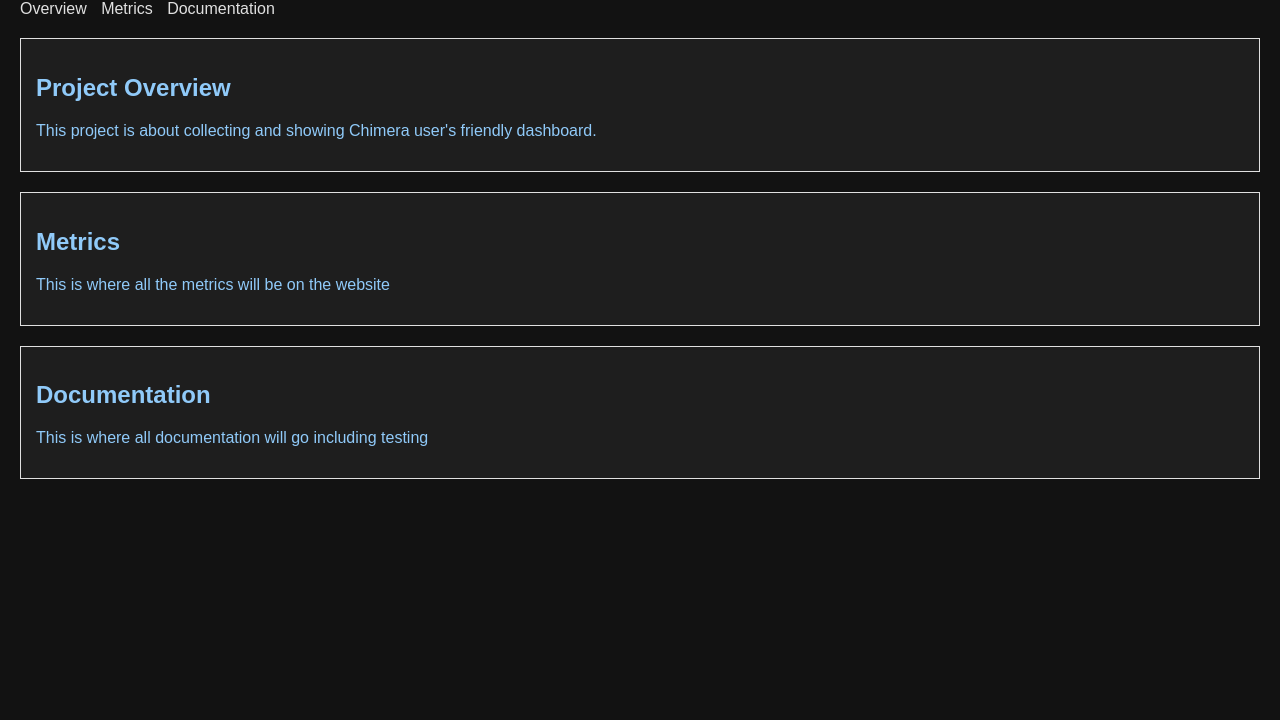
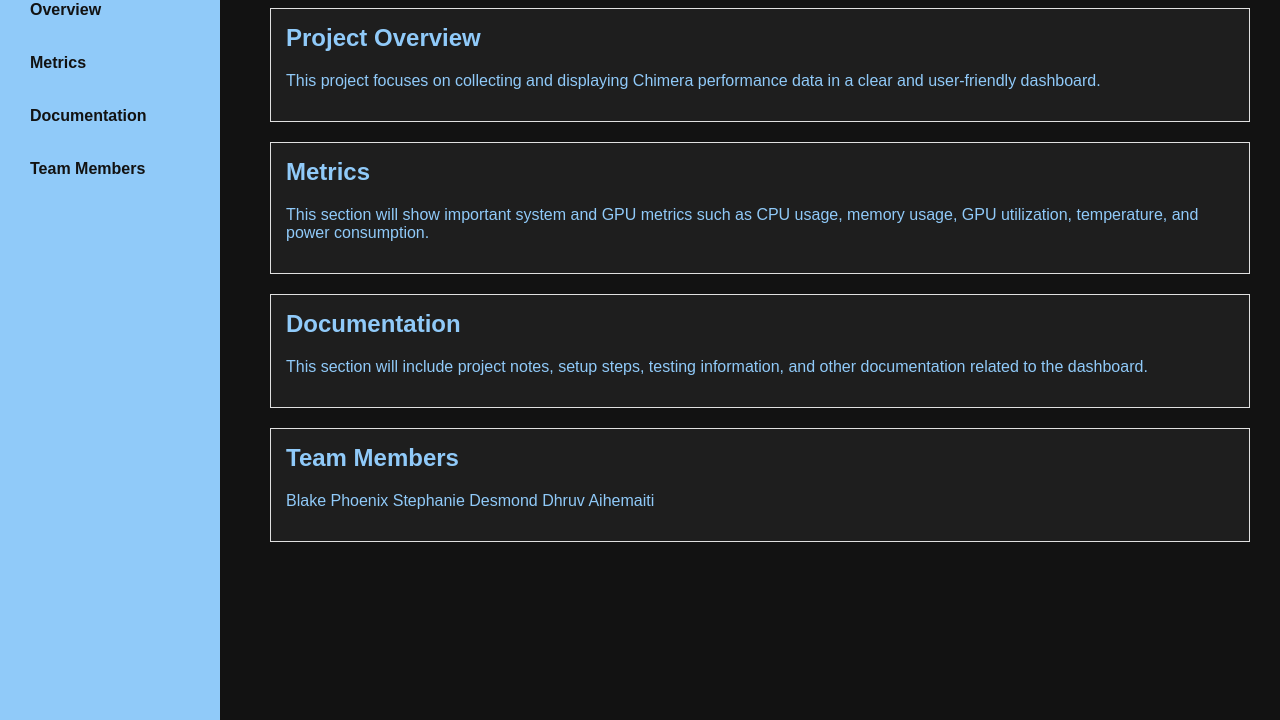
Before and after one commit to B6ChiP/chimera-dashboard, a plain HTML site: page index.html in a window 1280 px wide. Shown: the part 80-800 px from the top of the page. Drawn offline with Linux system fonts and the light colour scheme.

Commit message:
Update index.html
Worked on homepage layout, added left sidebar navigation for Overview, Metrics, Documentation, and Team Members, and updated the page styling.

```diff
--- a/index.html
+++ b/index.html
@@ -3,52 +3,124 @@
 <head>
   <title>Chimera Performance Metrics</title>
   <style>
-
-    html {
-      scroll-behavior: smooth;
-    }
     body {
       font-family: Arial, sans-serif;
       background-color: #121212;
-      margin: 20px;
+      margin: 0;
+      color: #e0e0e0;
     }
+
+    .container {
+      display: flex;
+      min-height: 100vh;
+    }
+
+    .sidebar {
+      width: 220px;
+      background-color: #90caf9;
+      padding: 20px;
+      box-sizing: border-box;
+      position: fixed;
+      top: 0;
+      left: 0;
+      height: 100%;
+    }
+
+    .sidebar h2 {
+      color: #121212;
+      font-size: 22px;
+      margin-top: 0;
+      margin-bottom: 25px;
+    }
+
+    .sidebar a {
+      display: block;
+      text-decoration: none;
+      color: #121212;
+      font-weight: bold;
+      margin-bottom: 15px;
+      padding: 10px;
+      border-radius: 8px;
+    }
+
+    .sidebar a:hover {
+      background-color: #b9defa;
+    }
+
+    .content {
+      margin-left: 240px;
+      padding: 30px;
+      width: calc(100% - 240px);
+      box-sizing: border-box;
+    }
+
     h1 {
       color: #90caf9;
+      margin-top: 0;
     }
-    nav a {
-      margin-right: 10px;
-      text-decoration: none;
-      color: #e0e0e0;
-    }
+
     .box {
       border: 1px solid #e0e0e0;
       padding: 15px;
       margin-top: 20px;
+      background-color: #1e1e1e;
+      color: #90caf9;
+    }
+    .box h2 {
+      color: #90caf9;
+      margin-top: 0;
+    }
+
+    html {
+      scroll-behavior: smooth;
     }
   </style>
 </head>
 <body>
 
-  <h1>Chimera Performance Metrics</h1>
-  <nav>
-    <a href="#overview">Overview</a>
-    <a href="#metrics">Metrics</a>
-    <a href="#documentation">Documentation</a>
-  </nav>
+  <div class="container">
+    <div class="sidebar">
+      <h2>Menu</h2>
+      <a href="#overview">Overview</a>
+      <a href="#metrics">Metrics</a>
+      <a href="#documentation">Documentation</a>
+      <a href="#team">Team Members</a>
+   </div>
 
-  <div class="box" style="background-color: #1e1e1e; color: #90caf9;">
-    <h2 id="overview">Project Overview</h2>
-    <p>This project is about collecting and showing Chimera user's friendly dashboard.</p>
-  </div>
+    <div class="content">
+      <h1>Chimera Performance Metrics</h1>
 
-  <div class="box" style="background-color: #1e1e1e; color: #90caf9;">
-    <h2 id="metrics">Metrics</h2>
-    <p>This is where all the metrics will be on the website</p>
-  </div>
+      <div class="box" id="overview">
+        <h2>Project Overview</h2>
+        <p>
+          This project focuses on collecting and displaying Chimera performance
+          data in a clear and user-friendly dashboard.
+        </p>
+      </div>
 
-  <div class="box" style="background-color: #1e1e1e; color: #90caf9;">
-    <h2 id="documentation">Documentation</h2>
-    <p>This is where all documentation will go including testing</p>
+      <div class="box" id="metrics">
+        <h2>Metrics</h2>
+        <p>
+          This section will show important system and GPU metrics such as CPU usage,
+          memory usage, GPU utilization, temperature, and power consumption.
+        </p>
+      </div>
+
+      <div class="box" id="documentation">
+        <h2>Documentation</h2>
+        <p>
+          This section will include project notes, setup steps, testing information,
+          and other documentation related to the dashboard.
+        </p>
+      </div>
+
+      <div class="box" id="team">
+        <h2>Team Members</h2>
+        <p>
+	  Blake Phoenix Stephanie Desmond Dhruv Aihemaiti
+        </p>
+      </div>
+    </div>
   </div>
 
 </body>
```
